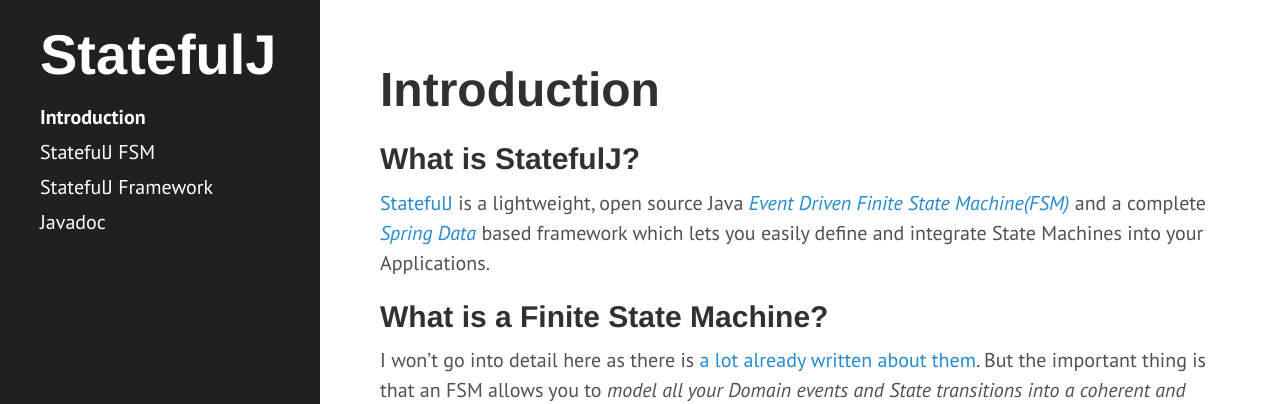
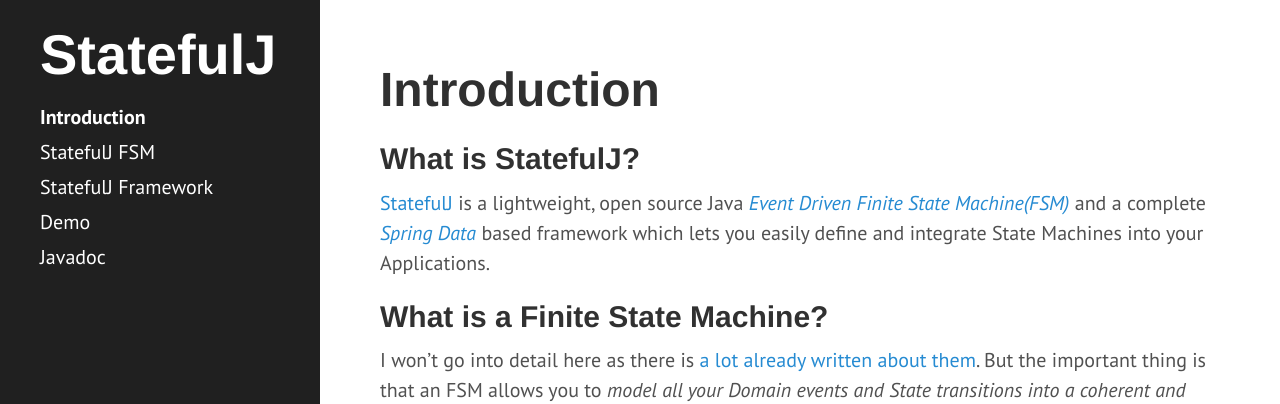
Before and after one commit to statefulj/statefulj, a Jekyll site: the page built from index.md, in a window 1280 px wide. Shown: the top 404 px of the page. Built offline with Jekyll 4.4.1, drawn with Linux system fonts in a browser that asks for light colours; Markdown is read by kramdown in place of the engine named in the settings.

Commit message:
Add link to demo

```diff
--- a/_includes/sidebar.html
+++ b/_includes/sidebar.html
@@ -52,6 +52,7 @@
   	  </nav>
 	  {% endif %}
 
+	  <a class="sidebar-nav-item" target="_blank" href="https://github.com/statefulj/statefulj-framework-demo">Demo</a>
 	  <a class="sidebar-nav-item" target="_blank" href="/public/javadoc/">Javadoc</a>
 
       <!--a class="sidebar-nav-item" href="{{ site.github.repo }}/archive/v{{ site.version }}.zip">Download</a>
```
